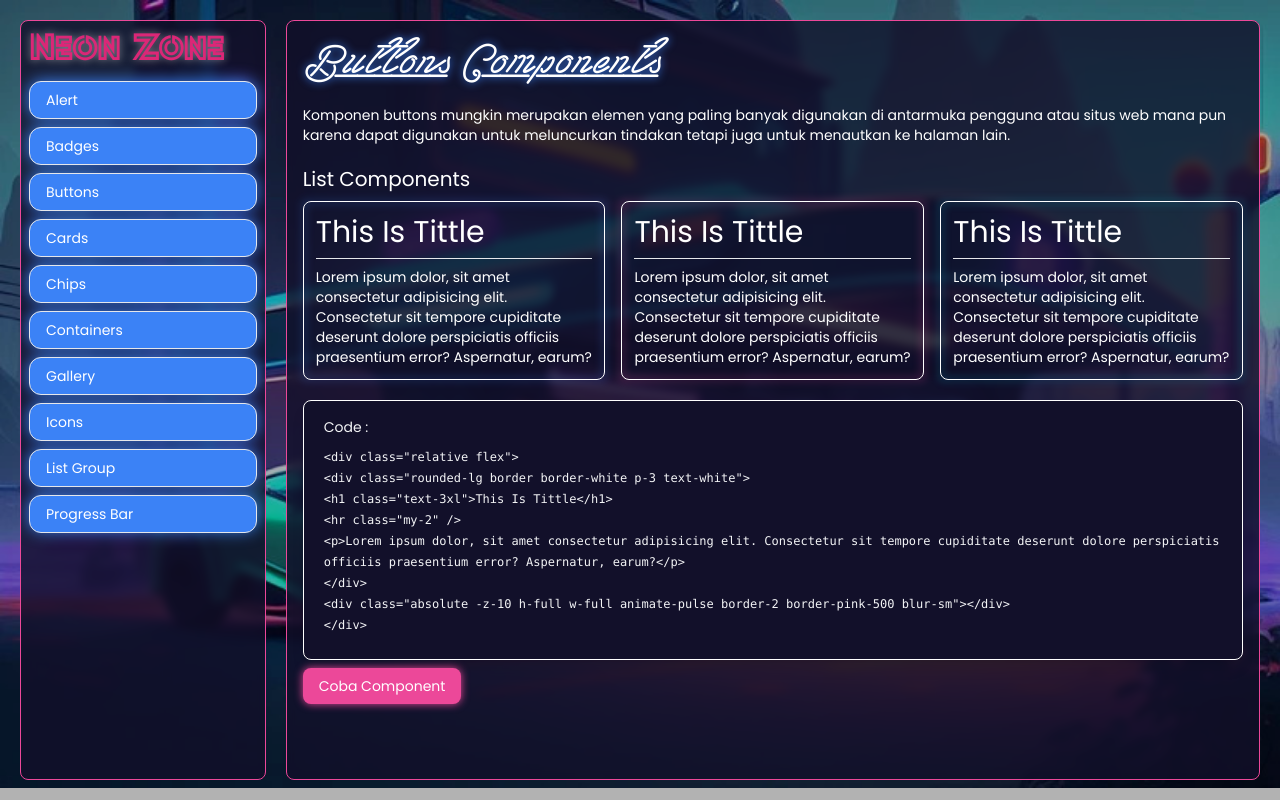
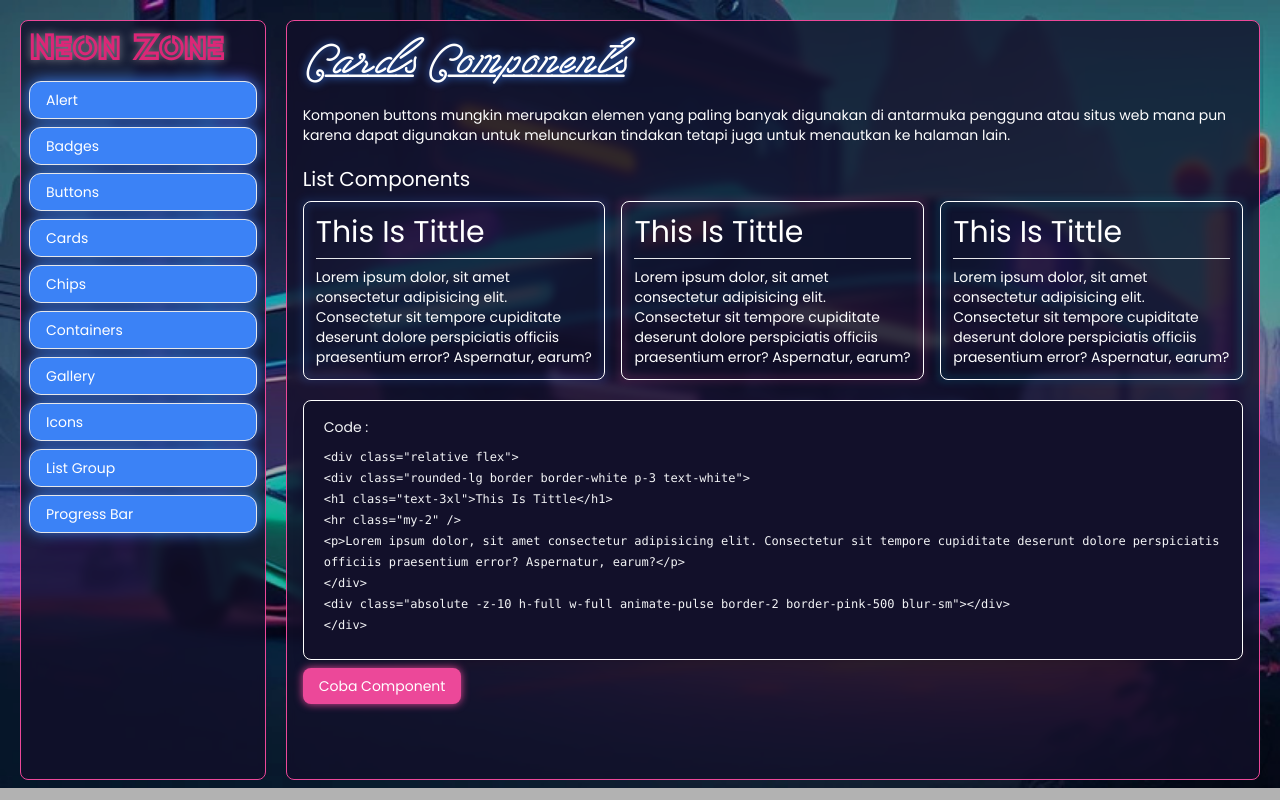
Before and after one commit to BimaBizz/Neon-Component, a website: page Card.html in a window 1280 px wide. Drawn offline with nearby package versions, Linux system fonts and the light colour scheme.

Commit message:
change text

```diff
--- a/Card.html
+++ b/Card.html
@@ -98,10 +98,10 @@
             <!-- header isi -->
             <div class="flex relative w-fit">
                 <h1 class="font-LITE text-white text-5xl">
-                    Buttons Components
+                    Cards Components
                 </h1>
                 <h1 class="font-LITE text-blue-500 -z-10 blur-sm absolute text-5xl">
-                    Buttons Components
+                    Cards Components
                 </h1>
             </div>
             <!-- header isi -->
```
